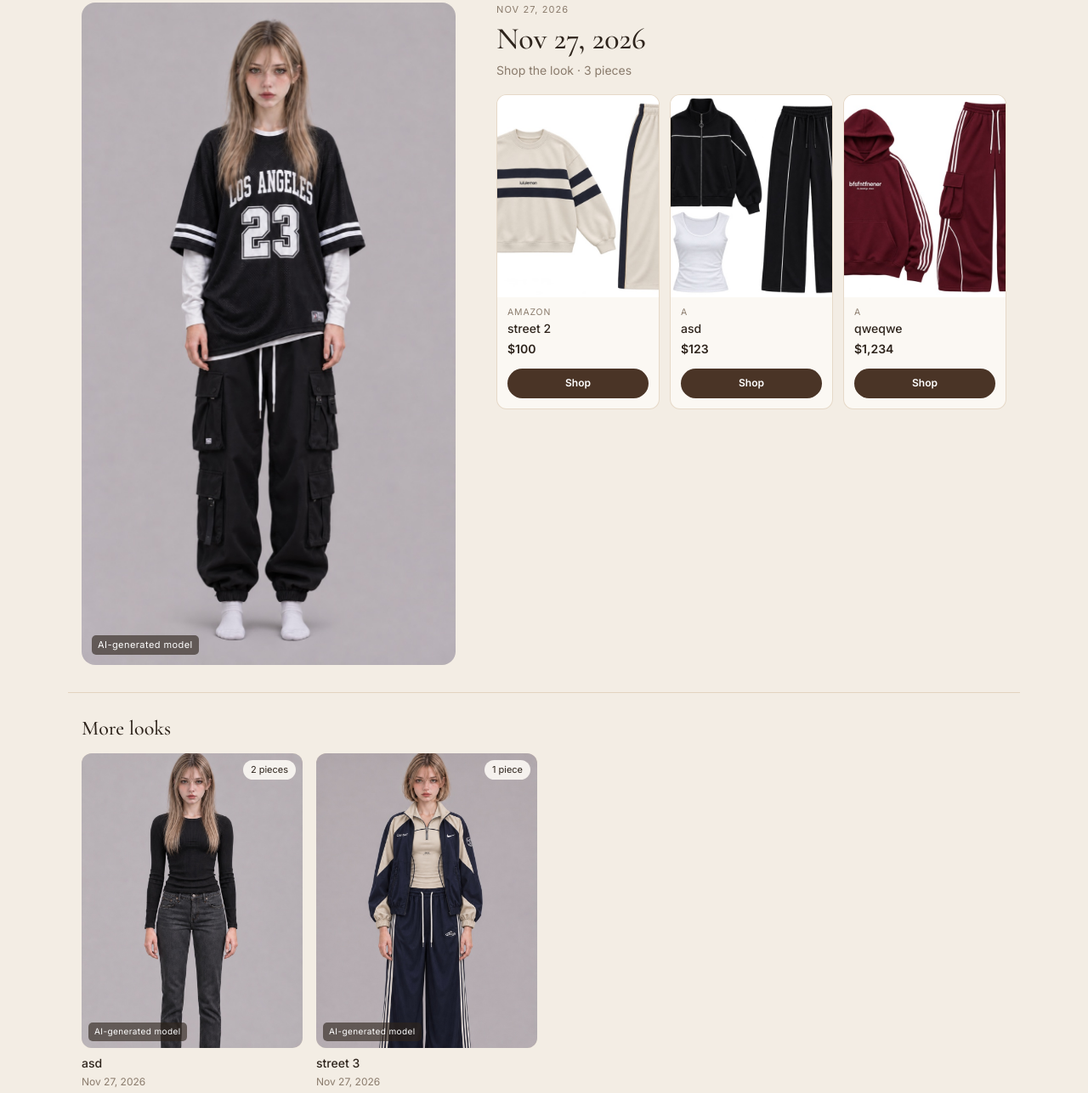
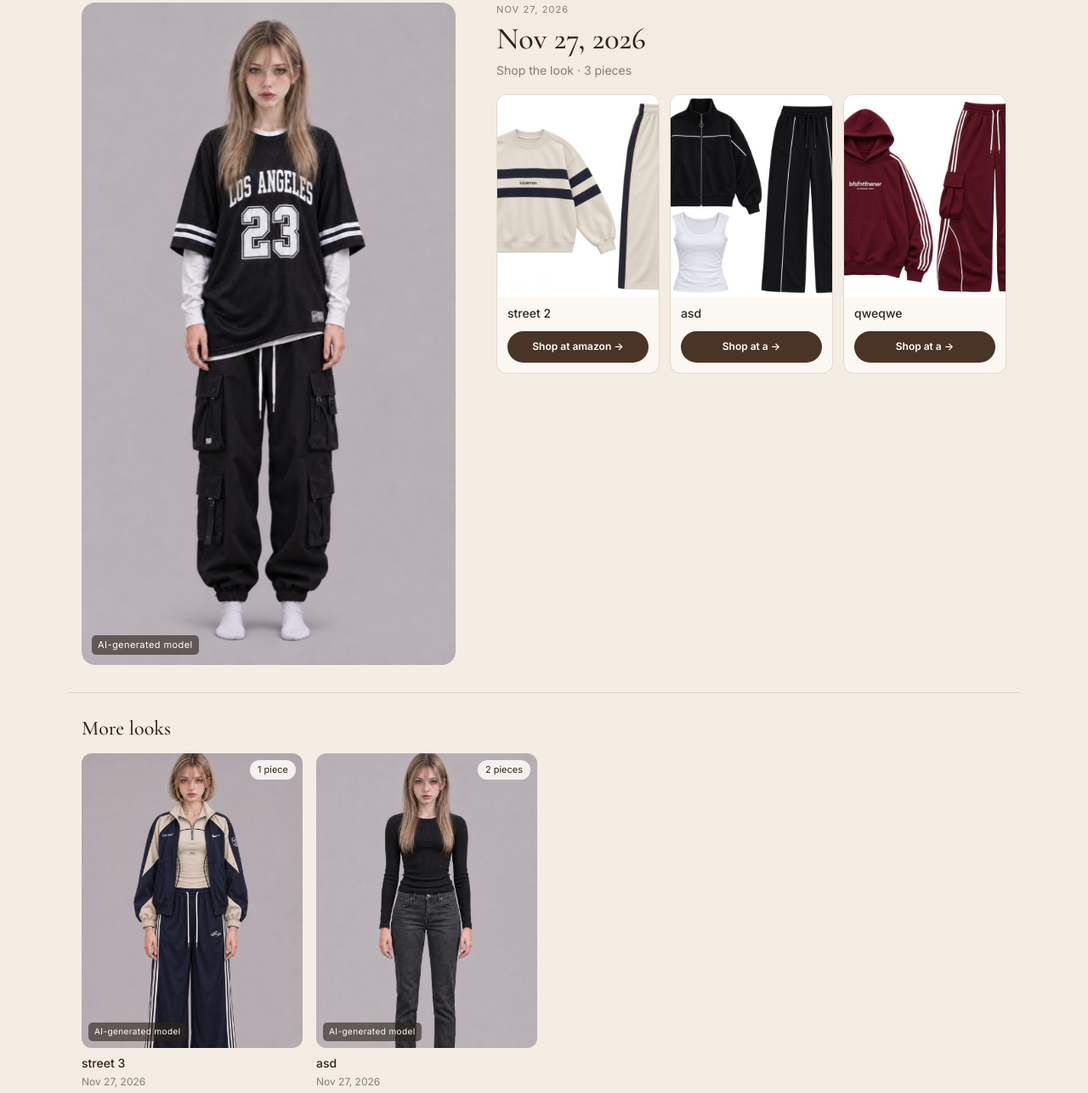
Before and after one commit to hi-lenavale/hi-lenavale.github.io, a plain HTML site: page l/401e1d57.html in a window 1280 px wide. Shown: the part 88-1375 px from the top of the page at 85% size. Drawn offline with nearby package versions, Linux system fonts and the light colour scheme.

Commit message:
Update looks 2026-11-27

```diff
--- a/l/401e1d57.html
+++ b/l/401e1d57.html
@@ -5,10 +5,10 @@
 <meta property="og:url" content="https://hi-lenavale.github.io/l/401e1d57.html"><meta property="og:image" content="https://hi-lenavale.github.io/img/401e1d57-2c670285.jpg"><meta name="twitter:card" content="summary_large_image">
 <link rel="preconnect" href="https://fonts.googleapis.com"><link rel="preconnect" href="https://fonts.gstatic.com" crossorigin>
 <link href="https://fonts.googleapis.com/css2?family=Cormorant+Garamond:wght@500&family=Inter:wght@400;500;600&display=swap" rel="stylesheet">
-<link rel="stylesheet" href="../style.css?v=22b69811"></head><body><header class="bar"><div class="wrap"><a class="back" href="../">← All looks</a><a class="brand" href="../">Lena Vale</a><span></span></div></header>
+<link rel="stylesheet" href="../style.css?v=585ba3fd"></head><body><header class="bar"><div class="wrap"><a class="back" href="../">← All looks</a><a class="brand" href="../">Lena Vale</a><span></span></div></header>
 <main class="wrap look"><figure><img src="../img/401e1d57-2c670285.jpg" alt="Lena Vale: Nov 27, 2026"><span class="ai">AI-generated model</span></figure>
 <section><p class="date">Nov 27, 2026</p><h1>Nov 27, 2026</h1>
 <p class="count">Shop the look · 3 pieces</p>
-<div class="items"><a class="p" href="https://test2.com" target="_blank" rel="sponsored nofollow noopener"><span class="pi"><img src="../img/p-test2-5769d1de.jpg" alt="" loading="lazy" referrerpolicy="no-referrer"></span><span class="t"><span class="s">amazon</span><b>street 2</b><span class=pr>$100</span><span class="go"><span>Shop</span></span></span></a><a class="p" href="https://test4.com" target="_blank" rel="sponsored nofollow noopener"><span class="pi"><img src="../img/p-manual-6ccsr0-3b16ad94.jpg" alt="" loading="lazy" referrerpolicy="no-referrer"></span><span class="t"><span class="s">a</span><b>asd</b><span class=pr>$123</span><span class="go"><span>Shop</span></span></span></a><a class="p" href="https://test.com" target="_blank" rel="sponsored nofollow noopener"><span class="pi"><img src="../img/p-manual-qdqtb5-c8352f8a.jpg" alt="" loading="lazy" referrerpolicy="no-referrer"></span><span class="t"><span class="s">a</span><b>qweqwe</b><span class=pr>$1,234</span><span class="go"><span>Shop</span></span></span></a></div></section></main>
-<section class="wrap more"><h2 class="sec">More looks</h2><div class="grid"><a class="lc" href="../l/23def9b0.html"><span class="ph"><img src="../img/23def9b0-47d355e9.jpg" alt="Lena Vale: asd" loading=lazy><span class="ai">AI-generated model</span><span class=pieces>2 pieces</span></span><b>asd</b><small>Nov 27, 2026</small></a><a class="lc" href="../l/18075c9d.html"><span class="ph"><img src="../img/18075c9d-0650eefb.jpg" alt="Lena Vale: street 3" loading=lazy><span class="ai">AI-generated model</span><span class=pieces>1 piece</span></span><b>street 3</b><small>Nov 27, 2026</small></a></div></section><footer>Some links are affiliate links (#ad); I may earn a commission at no extra cost to you.<br>
-As an Amazon Associate I earn from qualifying purchases. Prices may have changed since posting.</footer></body></html>
+<div class="items"><a class="p" href="https://test2.com" target="_blank" rel="sponsored nofollow noopener"><span class="pi"><img src="../img/p-test2-5769d1de.jpg" alt="" loading="lazy" referrerpolicy="no-referrer"></span><span class="t"><b>street 2</b><span class="go"><span>Shop at amazon →</span></span></span></a><a class="p" href="https://test4.com" target="_blank" rel="sponsored nofollow noopener"><span class="pi"><img src="../img/p-manual-6ccsr0-3b16ad94.jpg" alt="" loading="lazy" referrerpolicy="no-referrer"></span><span class="t"><b>asd</b><span class="go"><span>Shop at a →</span></span></span></a><a class="p" href="https://test.com" target="_blank" rel="sponsored nofollow noopener"><span class="pi"><img src="../img/p-manual-qdqtb5-c8352f8a.jpg" alt="" loading="lazy" referrerpolicy="no-referrer"></span><span class="t"><b>qweqwe</b><span class="go"><span>Shop at a →</span></span></span></a></div></section></main>
+<section class="wrap more"><h2 class="sec">More looks</h2><div class="grid"><a class="lc" href="../l/18075c9d.html"><span class="ph"><img src="../img/18075c9d-0650eefb.jpg" alt="Lena Vale: street 3" loading=lazy><span class="ai">AI-generated model</span><span class=pieces>1 piece</span></span><b>street 3</b><small>Nov 27, 2026</small></a><a class="lc" href="../l/23def9b0.html"><span class="ph"><img src="../img/23def9b0-47d355e9.jpg" alt="Lena Vale: asd" loading=lazy><span class="ai">AI-generated model</span><span class=pieces>2 pieces</span></span><b>asd</b><small>Nov 27, 2026</small></a></div></section><footer>Some links are affiliate links (#ad); I may earn a commission at no extra cost to you.<br>
+As an Amazon Associate I earn from qualifying purchases.</footer></body></html>
--- a/style.css
+++ b/style.css
@@ -38,8 +38,8 @@ a{color:inherit;text-decoration:none}img{display:block;max-width:100%}
 .pi img{width:100%;height:100%;object-fit:cover}
 .t{padding:10px 12px 12px;display:flex;flex-direction:column;gap:2px;flex:1}
 .t .s{font-size:10.5px;color:var(--mute);letter-spacing:.08em;text-transform:uppercase}
-.t b{font-size:14px;font-weight:500;line-height:1.3}.t small{font-size:12px;color:var(--mute)}.pr{font-size:14px;font-weight:600;margin-top:2px}
-.go{margin-top:auto;padding-top:10px}.go span{display:block;text-align:center;background:var(--brown);color:#fff;border-radius:999px;padding:8px;font-size:12px;font-weight:600;transition:background .2s}
+.t b{font-size:14px;font-weight:500;line-height:1.3}.t small{font-size:12px;color:var(--mute)}
+.go{margin-top:auto;padding-top:10px}.go span{display:block;text-align:center;background:var(--brown);color:#fff;border-radius:999px;padding:9px 8px;font-size:12px;font-weight:600;transition:background .2s;white-space:nowrap;overflow:hidden;text-overflow:ellipsis}
 @media(hover:hover){.p:hover .go span{background:var(--camel)}}
 .more{padding-top:28px;border-top:1px solid var(--line)}
 .empty{text-align:center;color:var(--mute);padding:48px 0}
```
Also changed, not shown: index.html (+4 -4 lines), l/18075c9d.html (+4 -4 lines), l/23def9b0.html (+3 -3 lines).
